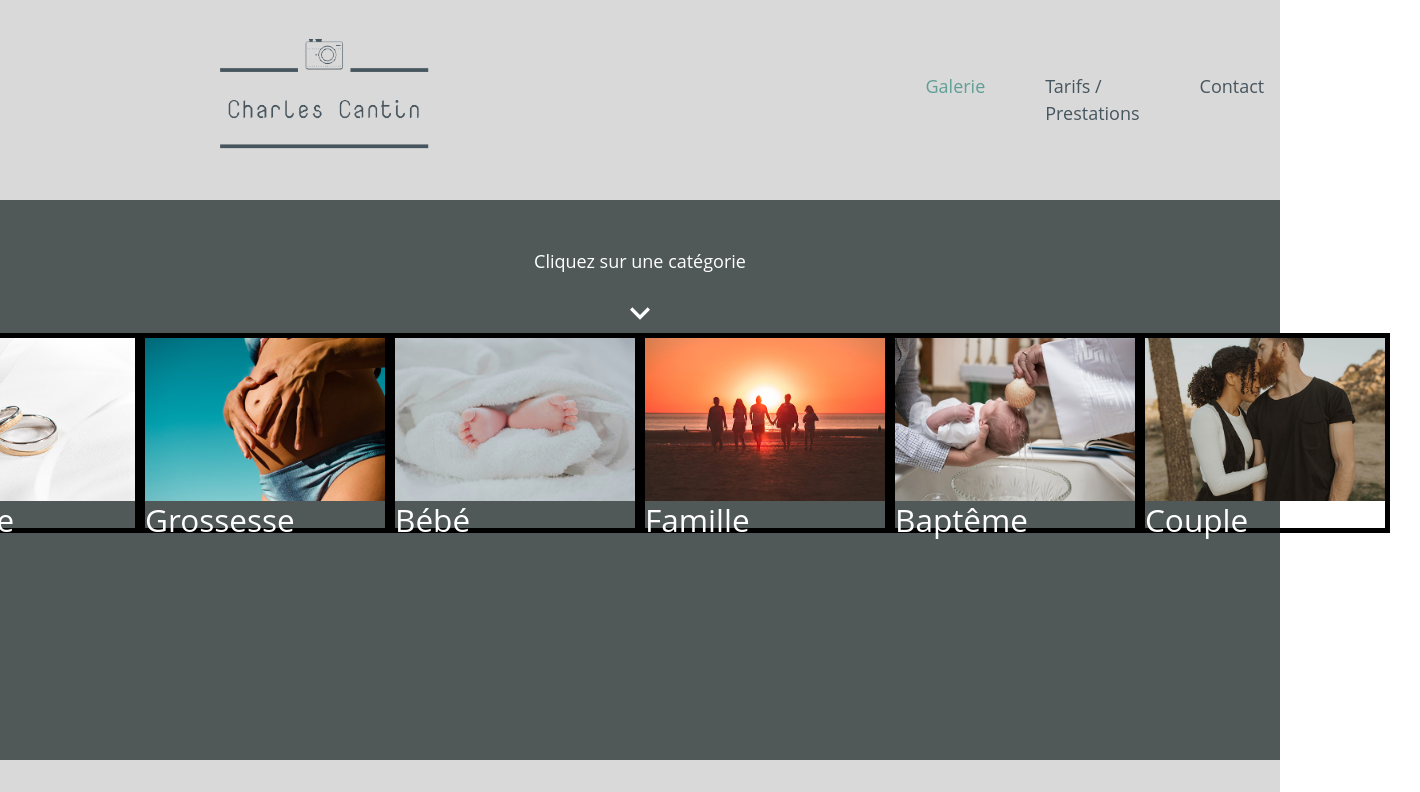
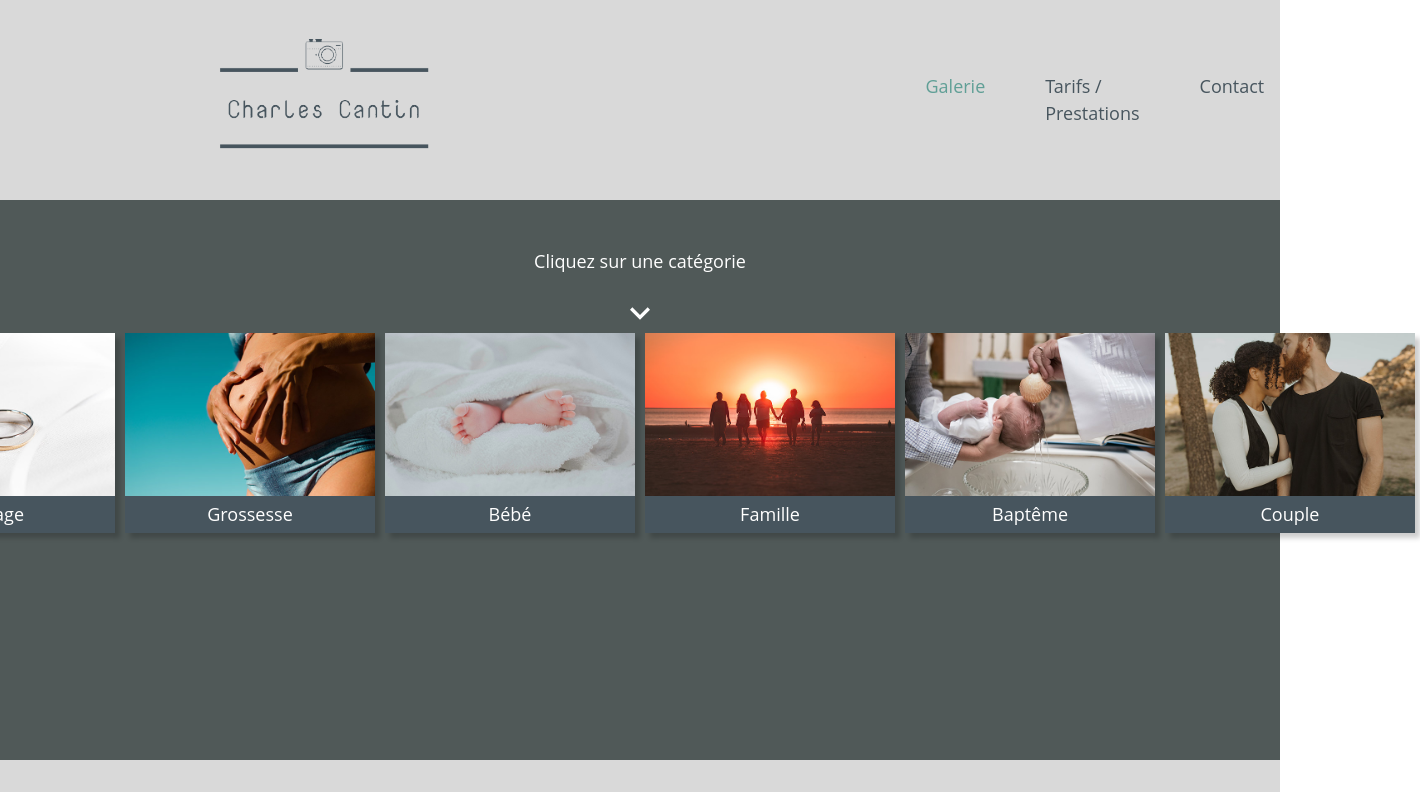
Before and after one commit to wa75019/charles-cantin, a Next.js app: page /gallery in a window 1280 px wide. Shown: the top 792 px of the page, 1420 px wide, since content can reach past the window. Built offline with nearby package versions, Linux system fonts and the light colour scheme.

Commit message:
changes on gallery page

```diff
--- a/components/posts.js
+++ b/components/posts.js
@@ -2,17 +2,27 @@ import fs from 'fs'
 import path from 'path'
 import matter from 'gray-matter'
 
-const postsDirectory = path.join(process.cwd(), 'lib')
+const photosDirectory = path.join(process.cwd(), 'lib')
+const catDirectory = path.join(process.cwd(), 'lib/cat')
 
-export function getGalleryCategoryContent() {
+export function getGalleryCategories() {
 
-    const fullPath = path.join(postsDirectory, 'gallery.md')
+    const fullPath = path.join(catDirectory, 'gallery.md')
     const id = fullPath.replace(/\.md$/, '')
     const fileContents = fs.readFileSync(fullPath, 'utf8')
     const matterResult = matter(fileContents)
     const allCategories = [ ...matterResult.data ]
 
   return allCategories
+}
+
+export function getCategoryContent() {
+    const fileNames = fs.readdirSync(photosDirectory)
+    let i = 0
+    const allPhotosData = fileNames.map(fileName => {
+      const file = fileName.replace(/\.md$/, '')
+      const id = file + i++
+    })
 }
 
 export function getSortedPostsData() {
--- a/pages/gallery/gallery.module.css
+++ b/pages/gallery/gallery.module.css
@@ -15,17 +15,26 @@
   -webkit-box-direction: normal;
       -ms-flex-direction: row;
           flex-direction: row;
-  height: 200px;
 }
 
 .categories .category {
   width: 250px;
-  border: 5px black solid;
+  height: 200px;
+  background-color: #47555e;
+  margin: 0 5px 0 5px;
+  -webkit-box-shadow: 5px 5px 5px rgba(0, 0, 0, 0.2);
+          box-shadow: 5px 5px 5px rgba(0, 0, 0, 0.2);
 }
 
 .categories .category img {
+  width: 100%;
   max-width: 100%;
   height: 163px;
   display: block;
 }
+
+.categories .category p {
+  padding-top: 5px;
+  text-align: center;
+}
 /*# sourceMappingURL=gallery.module.css.map */
--- a/pages/gallery/gallery.module.scss
+++ b/pages/gallery/gallery.module.scss
@@ -10,14 +10,22 @@
 .categories{
     display: flex;
     flex-direction: row;
-    height: 200px;
+
     .category{
         width: 250px;
-        border: 5px black solid;
+        height: 200px;
+        background-color: $dark;
+        margin: 0 5px 0 5px;
+        box-shadow: 5px 5px 5px rgba(0,0,0,0.2);
         img{
+            width: 100%;
             max-width: 100%;
             height: 163px;
             display: block;
           }
+          p{
+              padding-top: 5px;
+              text-align: center;
+          }
     }
 }
--- a/pages/gallery/index.js
+++ b/pages/gallery/index.js
@@ -1,10 +1,10 @@
 import styles from './gallery.module.css'
 import Layout from '../../components/layout/layout'
 import { MdKeyboardArrowDown } from 'react-icons/md'
-import { getGalleryCategoryContent} from '../../components/posts'
+import { getGalleryCategories } from '../../components/posts'
 
 export default function Gallery({ allCategories }) {
-//console.log(allCategories)
+
   return (
     <Layout>
       <p className={styles.textCategory}>Cliquez sur une catégorie</p>
@@ -13,8 +13,7 @@ export default function Gallery({ allCategories }) {
         {allCategories.map(({ name, thumbnail }) => (
           <div className={styles.category} key={name}>
             <img src={thumbnail} alt={name} />
-            <h3>{name}</h3>
-            {console.log({name})}
+            <p>{name}</p>
           </div>
             ))}
       </div>
@@ -25,7 +24,7 @@ export default function Gallery({ allCategories }) {
 }
 
 export async function getStaticProps() {
-  const allCategories = getGalleryCategoryContent()
+  const allCategories = getGalleryCategories()
   return {
     props: {
       allCategories
--- a/public/admin/config.yml
+++ b/public/admin/config.yml
@@ -9,7 +9,7 @@ collections:
     files:
     - label: "Categories"
       name: "categories"
-      file: "lib/gallery.md"
+      file: "lib/cat/gallery.md"
       fields:
         - label: "category"
           name: "category"
```
Also changed, not shown: lib/cat/gallery.md (renamed from lib/gallery.md), 1 other file (tests, documents, lock files or other folders).
